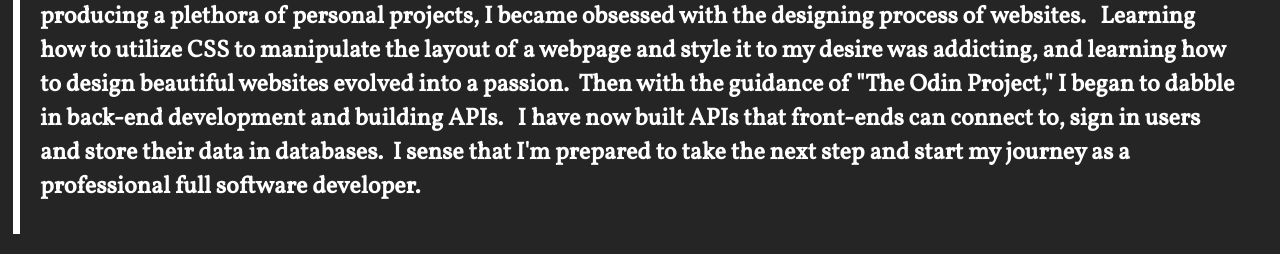
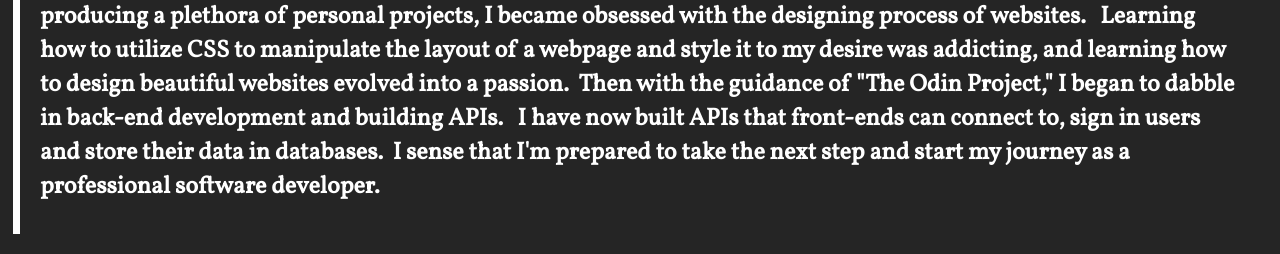
Before and after one commit to brandhawa99/project_portfolio, a React (Create React App) app: page / in a window 1280 px wide. Shown: the part 1200-1454 px from the top of the page. Built offline with nearby package versions, Linux system fonts and the light colour scheme; the HTML template or start-up script is replaced by a standard one; a web font is replaced by a local one.

Commit message:
Typo
fixed typo

```diff
--- a/src/components/About/About.js
+++ b/src/components/About/About.js
@@ -111,7 +111,7 @@ const About = () => {
         </span>
         <span ref={fourRef}>
           I sense that I'm prepared to take the next step and start my journey
-          as a professional full software developer.
+          as a professional software developer.
         </span>
       </div>
     </div>
```
